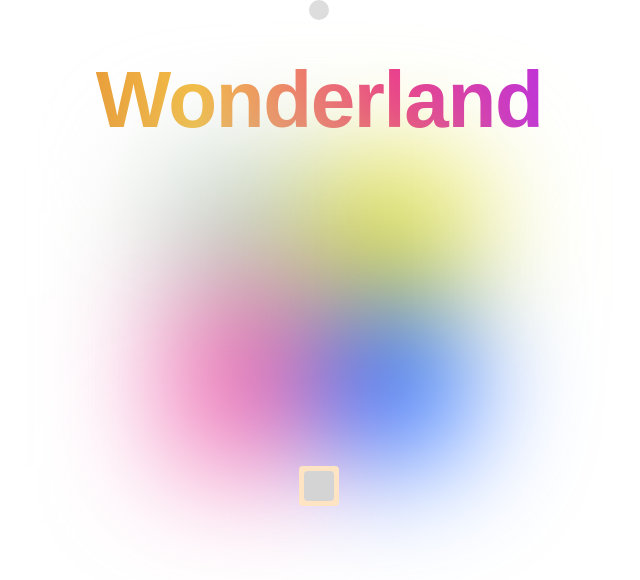
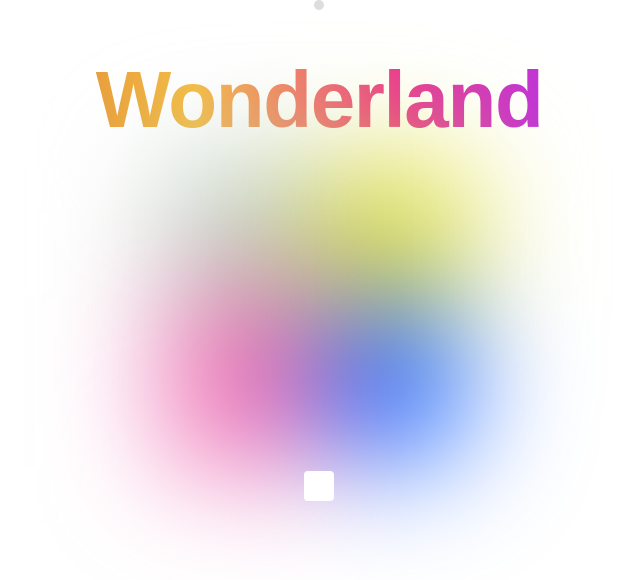
Before and after one commit to hwhong/wonderland, a React (Create React App) app: page / in a window 1280 px wide. Shown: the top 580 px of the page, without its empty margins (321-961 px from the left). Built offline with nearby package versions, Linux system fonts and the light colour scheme.

Commit message:
onmouseleave

```diff
--- a/src/components/ipad-cursor/ipad-cursor.module.css
+++ b/src/components/ipad-cursor/ipad-cursor.module.css
@@ -5,12 +5,12 @@
 }
 
 .inner {
-  background-color: #d4d4d4;
+  background-color: white;
   border-radius: 4px;
   height: 30px;
   width: 30px;
   margin: 5px;
-  transition: transform 50ms;
+  z-index: 10;
 }
 
 .selectedContent {
@@ -24,6 +24,6 @@
   z-index: 999;
   border-radius: 50%;
   opacity: 0.8;
-  height: 20px;
-  width: 20px;
+  height: 10px;
+  width: 10px;
 }
--- a/src/components/ipad-cursor/ipad-cursor.tsx
+++ b/src/components/ipad-cursor/ipad-cursor.tsx
@@ -8,13 +8,16 @@ export function IpadCursor() {
 
   const onMouseEnter = (e: React.MouseEvent<HTMLDivElement>) => {
     setIsCursorLocked(true);
-    const target = e.currentTarget;
-    const rect = target.getBoundingClientRect();
 
-    // cursor.style.setProperty("--top", rect.top + rect.height / 2 + "px");
-    // cursor.style.setProperty("--left", rect.left + rect.width / 2 + "px");
-    // cursor.style.setProperty("--width", rect.width + "px");
-    // cursor.style.setProperty("--height", rect.height + "px");
+    const rect = e.currentTarget.getBoundingClientRect();
+
+    if (cursorRef.current) {
+      console.log(cursorRef.current);
+      cursorRef.current.style.top = rect.top + rect.height / 2 + "px";
+      cursorRef.current.style.left = rect.left + rect.width / 2 + "px";
+      cursorRef.current.style.width = rect.width + "px";
+      cursorRef.current.style.height = rect.height + "px";
+    }
   };
 
   React.useEffect(() => {
@@ -44,26 +47,22 @@ export function IpadCursor() {
   const onMouseMove = (e: MouseEvent) => {
     const { pageX, pageY } = e;
     if (cursorRef.current) {
-      cursorRef.current.setAttribute(
-        "style",
-        `left: ${pageX}px; top: ${pageY}px;`
-      );
+      cursorRef.current.style.left = pageX + "px";
+      cursorRef.current.style.top = pageY + "px";
     }
   };
+
+  // really a reset, because it won't default back
+  // after we manually setted the size and all
+  const onMouseLeave = (e: MouseEvent) => {};
 
   return (
     <>
       <div
-        className={styles.outer}
+        className={classNames(styles.inner)}
         onMouseEnter={onMouseEnter}
         onMouseLeave={() => setIsCursorLocked(false)}
-      >
-        <div
-          className={classNames(styles.inner, {
-            [styles.selectedContent]: isCursorLocked,
-          })}
-        ></div>
-      </div>
+      ></div>
       <div ref={cursorRef} className={styles.cursorContent}></div>
     </>
   );
```
